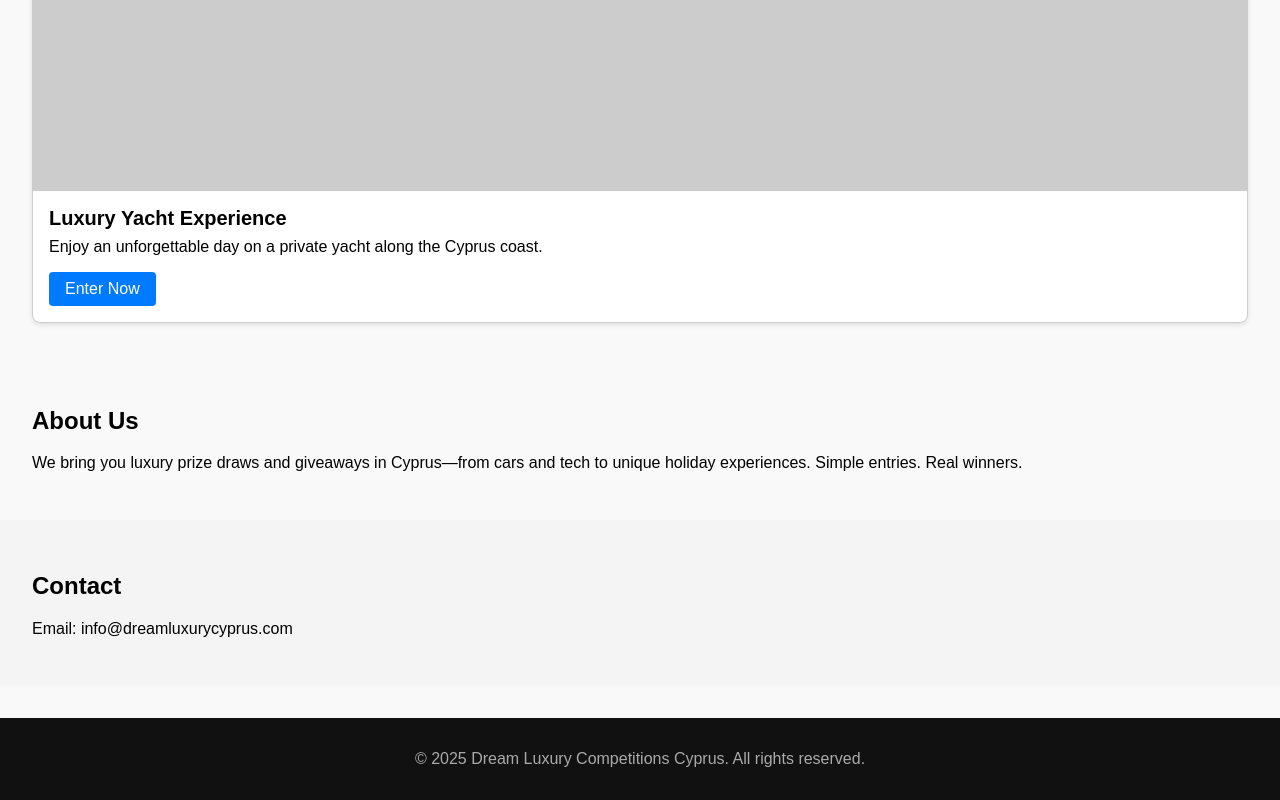
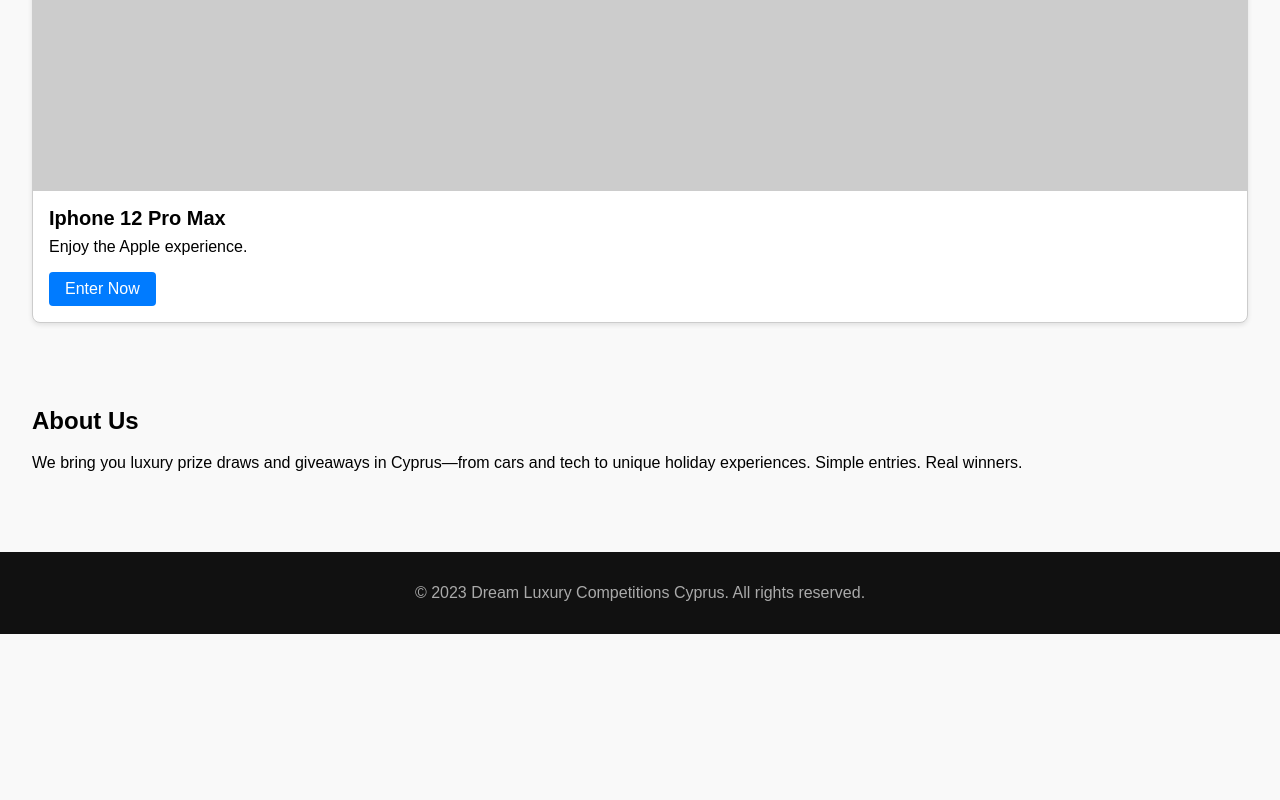
Before and after one commit to Lo357/Dream-Luxury-Competitions-Cyprus, a plain HTML site: page index.html in a window 1280 px wide. Shown: the part 1211-2011 px from the top of the page. After the commit the page ends 1845 px from the top, so only its background shows below. Drawn offline with Linux system fonts and the light colour scheme; placeholder pictures from the web are drawn by us.

Commit message:
index.html

```diff
--- a/index.html
+++ b/index.html
@@ -4,7 +4,7 @@
 <head>
   <meta charset="UTF-8" />
   <meta name="viewport" content="width=device-width, initial-scale=1" />
-  <title>Dream Luxury Competitions Cyprus</title>
+  <title>Cyprus Competitions</title>
   <style>
     body { margin: 0; font-family: Arial, sans-serif; background: #f9f9f9; }
     header { background: #111; color: #eee; padding: 1rem; text-align: center; }
@@ -24,11 +24,10 @@
 <body>
 
 <header>
-  <h1>Dream Luxury Competitions Cyprus</h1>
+  <h1>Cyprus Competitions</h1>
   <nav>
     <a href="#competitions">Competitions</a>
     <a href="#about">About</a>
-    <a href="#contact">Contact</a>
   </nav>
 </header>
 
@@ -40,8 +39,8 @@
   <div class="comp">
     <img src="https://via.placeholder.com/400x250" alt="Competition Image">
     <div class="comp-content">
-      <h2>Luxury Yacht Experience</h2>
-      <p>Enjoy an unforgettable day on a private yacht along the Cyprus coast.</p>
+      <h2>Iphone 12 Pro Max</h2>
+      <p>Enjoy the Apple experience.</p>
       <a href="#" class="btn">Enter Now</a>
     </div>
   </div>
@@ -52,13 +51,9 @@
   <p>We bring you luxury prize draws and giveaways in Cyprus—from cars and tech to unique holiday experiences. Simple entries. Real winners.</p>
 </section>
 
-<section id="contact" style="padding: 2rem; background: #f4f4f4;">
-  <h2>Contact</h2>
-  <p>Email: info@dreamluxurycyprus.com</p>
-</section>
 
 <footer>
-  <p>&copy; 2025 Dream Luxury Competitions Cyprus. All rights reserved.</p>
+  <p>&copy; 2023 Dream Luxury Competitions Cyprus. All rights reserved.</p>
 </footer>
 
 </body>
```
